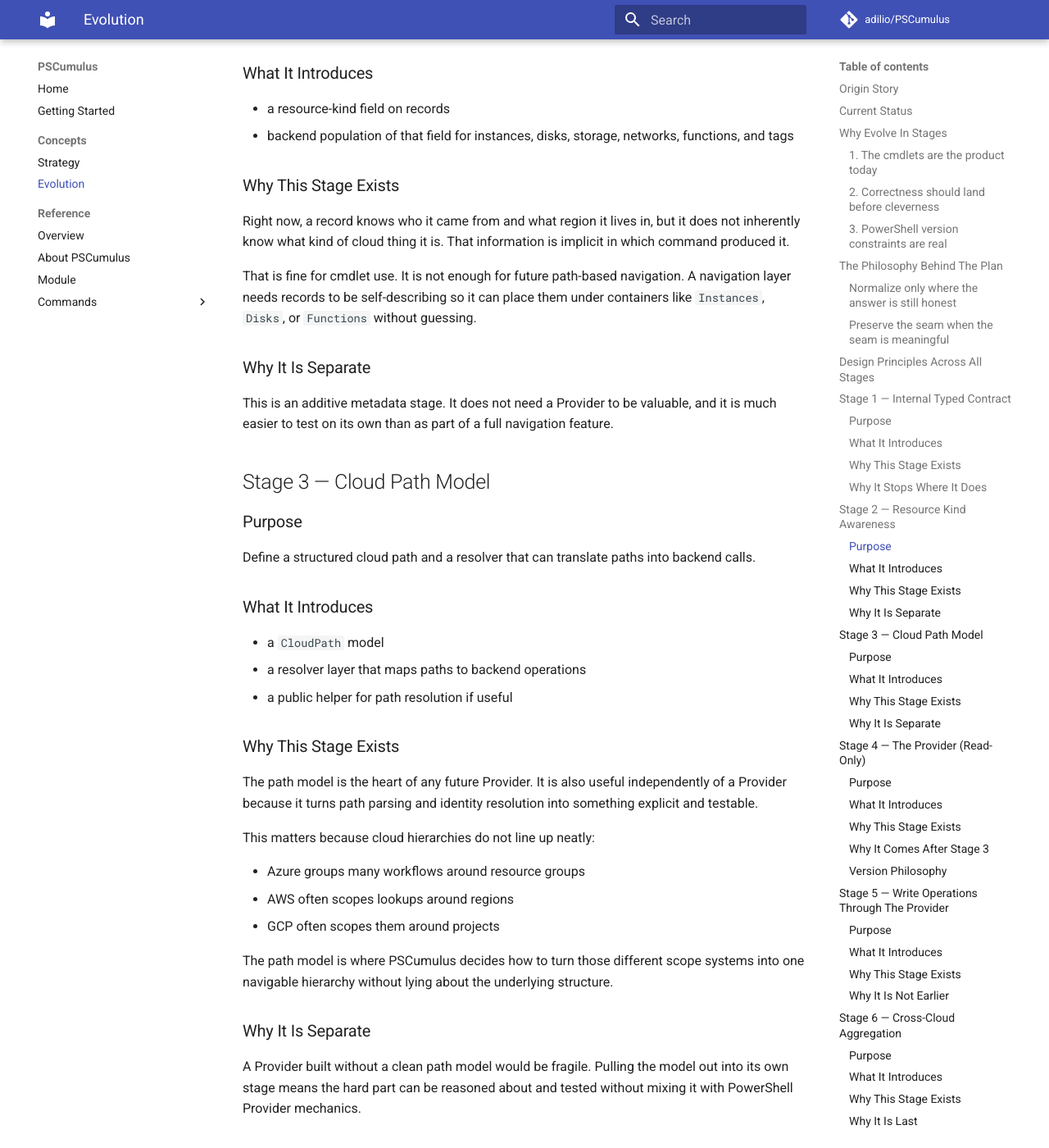
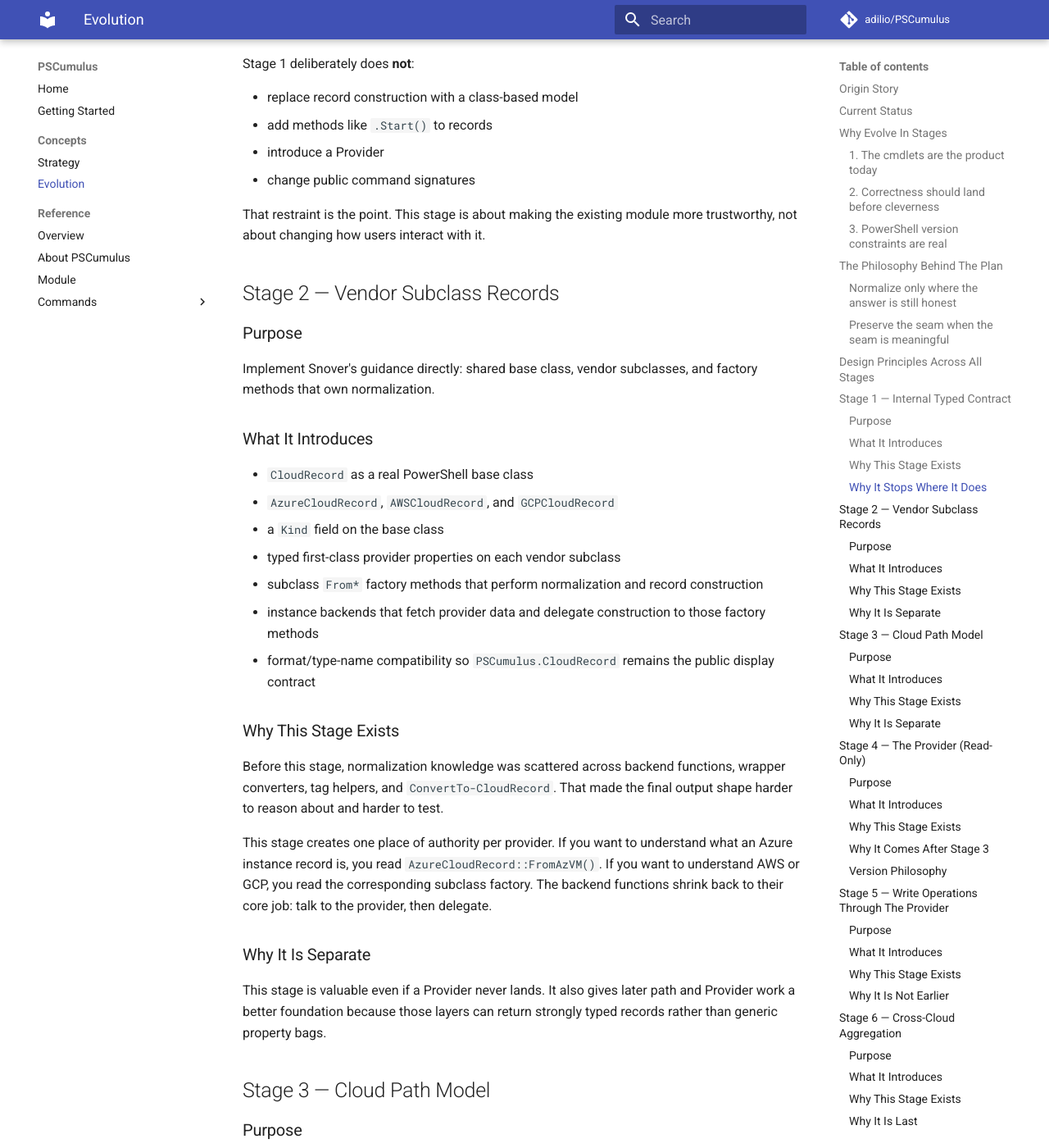
Before and after one commit to adilio/PSCumulus, an MkDocs documentation site: the page built from docs/concepts/evolution.md, in a window 1280 px wide and 1400 px high, scrolled down 5487 px. Shown: the whole window at 82% size. Built offline with MkDocs 1.6.1 and Material for MkDocs 9.7.7, drawn with Linux system fonts in a browser that asks for light colours; comment, search, counter and statistics services are not loaded; some of the changed text lies outside the part shown.

Commit message:
Stage 2 instance record model and release prep

```diff
--- a/docs/concepts/evolution.md
+++ b/docs/concepts/evolution.md
@@ -10,9 +10,11 @@
 
 That talk was the public proof that PSCumulus already had a useful shape as a cmdlet-first module. The audience could see the point of the normalized records, the cross-cloud pipelines, and the narrowness of the abstraction. But the future direction of the module still felt open-ended.
 
-The real unlock came in the room: **Jeffrey Snover sat in the front row and offered an insight that clarified the next move**. The important future direction was not to replace the cmdlet model that was already working. It was to recognize that PSCumulus could keep the cmdlets as the primary surface and, later, add a Provider-shaped navigation layer on top of the same backend engine.
+The real unlock came in the room: **Jeffrey Snover sat in the front row and offered an insight that clarified the next move**:
 
-That was the architectural unlock.
+> Base class that has all of the common properties, the subclass for each vendor, then base output parser on subclass.
+
+That advice was initially misremembered as being primarily about a future Provider layer. The corrected reading is more precise and more useful: the next architectural move is to fix the **record model** first, then let later navigation work build on top of that stronger foundation.
 
 It reframed the roadmap from “what should this module become instead?” to “how can this module grow without betraying the thing that already makes it useful?”
 
@@ -25,14 +27,14 @@
 
 ## Current Status
 
-PSCumulus is currently at **Stage 1 — Internal Typed Contract**.
+PSCumulus is currently between **Stage 1 — Internal Typed Contract** and **Stage 2 — Vendor Subclass Records**.
 
 That means the core module still behaves the same way from the outside:
 
 - the public interface is still cmdlet-first
 - `Get-CloudInstance`, `Get-CloudDisk`, `Get-CloudStorage`, and the rest still return `PSCumulus.CloudRecord`
-- those records are still `[pscustomobject]` instances stamped with a custom type name
 - the public command surface has not been broken or renamed
+- format and display behavior still target `PSCumulus.CloudRecord`
 
 What changed in Stage 1 is the internal vocabulary and correctness model:
 
@@ -40,6 +42,13 @@
 - the original provider state is preserved in `Metadata.NativeStatus`
 - tag conversion logic now has a dedicated internal home
 - the module has a typed internal foundation that later stages can build on
+
+What Stage 2 changes is the construction path for records themselves:
+
+- `CloudRecord` becomes a real PowerShell base class
+- vendor subclasses become the place of authority for provider-specific fields
+- instance normalization moves into subclass factory methods
+- Azure's old `Ready` fallback is retired in favor of semantic `Unknown`
 
 That distinction matters. PSCumulus is not being rewritten in one dramatic jump. It is being evolved so that each stage can land safely, be tested independently, and remain useful even if the later stages take time or change shape.
 
@@ -54,7 +63,7 @@
 This is why the plan insists on:
 
 - keeping the existing cmdlets stable
-- preserving `PSCumulus.CloudRecord`
+- preserving `PSCumulus.CloudRecord` as the public-facing contract, even while the implementation shifts from stamped objects to real classes
 - adding future navigation as an additive path, not a replacement
 
 ### 2. Correctness should land before cleverness
@@ -111,6 +120,8 @@
 
 The evolution plan keeps that philosophy intact. Even the new typed internals are not an attempt to pretend all providers are the same. They are a way to make the module more precise about which differences are normalized and which differences remain native.
 
+The important correction is that not every provider-specific field belongs in `Metadata`. A field like `ResourceGroup`, `InstanceId`, or `Project` is not opaque long-tail detail. It is well-defined, commonly needed, and deserves to be declared as a first-class property on the relevant vendor subclass.
+
 ## Design Principles Across All Stages
 
 These principles apply to the full roadmap.
@@ -159,33 +170,38 @@
 
 Stage 1 deliberately does **not**:
 
-- replace `PSCumulus.CloudRecord` with a public class
+- replace record construction with a class-based model
 - add methods like `.Start()` to records
 - introduce a Provider
 - change public command signatures
 
 That restraint is the point. This stage is about making the existing module more trustworthy, not about changing how users interact with it.
 
-## Stage 2 — Resource Kind Awareness
+## Stage 2 — Vendor Subclass Records
 
 ### Purpose
 
-Make each `CloudRecord` self-describing about which broad resource family it belongs to.
+Implement Snover's guidance directly: shared base class, vendor subclasses, and factory methods that own normalization.
 
 ### What It Introduces
 
-- a resource-kind field on records
-- backend population of that field for instances, disks, storage, networks, functions, and tags
+- `CloudRecord` as a real PowerShell base class
+- `AzureCloudRecord`, `AWSCloudRecord`, and `GCPCloudRecord`
+- a `Kind` field on the base class
+- typed first-class provider properties on each vendor subclass
+- subclass `From*` factory methods that perform normalization and record construction
+- instance backends that fetch provider data and delegate construction to those factory methods
+- format/type-name compatibility so `PSCumulus.CloudRecord` remains the public display contract
 
 ### Why This Stage Exists
 
-Right now, a record knows who it came from and what region it lives in, but it does not inherently know what kind of cloud thing it is. That information is implicit in which command produced it.
+Before this stage, normalization knowledge was scattered across backend functions, wrapper converters, tag helpers, and `ConvertTo-CloudRecord`. That made the final output shape harder to reason about and harder to test.
 
-That is fine for cmdlet use. It is not enough for future path-based navigation. A navigation layer needs records to be self-describing so it can place them under containers like `Instances`, `Disks`, or `Functions` without guessing.
+This stage creates one place of authority per provider. If you want to understand what an Azure instance record is, you read `AzureCloudRecord::FromAzVM()`. If you want to understand AWS or GCP, you read the corresponding subclass factory. The backend functions shrink back to their core job: talk to the provider, then delegate.
 
 ### Why It Is Separate
 
-This is an additive metadata stage. It does not need a Provider to be valuable, and it is much easier to test on its own than as part of a full navigation feature.
+This stage is valuable even if a Provider never lands. It also gives later path and Provider work a better foundation because those layers can return strongly typed records rather than generic property bags.
 
 ## Stage 3 — Cloud Path Model
 
@@ -211,6 +227,8 @@
 
 The path model is where PSCumulus decides how to turn those different scope systems into one navigable hierarchy without lying about the underlying structure.
 
+The records returned by that resolver now benefit from Stage 2: a path can resolve to a typed `AzureCloudRecord`, `AWSCloudRecord`, or `GCPCloudRecord` rather than a generic object with implied provider-specific fields hiding in `Metadata`.
+
 ### Why It Is Separate
 
 A Provider built without a clean path model would be fragile. Pulling the model out into its own stage means the hard part can be reasoned about and tested without mixing it with PowerShell Provider mechanics.
@@ -230,7 +248,7 @@
 
 ### Why This Stage Exists
 
-This is the “Snover stage.” It turns cloud inventory into something you can browse.
+This is the Provider stage. It turns cloud inventory into something you can browse.
 
 The attraction is obvious:
 
```
Also changed, not shown: README.md (+12 -10 lines), docs/concepts/strategy.md (+20 -10 lines), docs/reference/about-pscumulus.md (+5 -0 lines), 10 other files.
